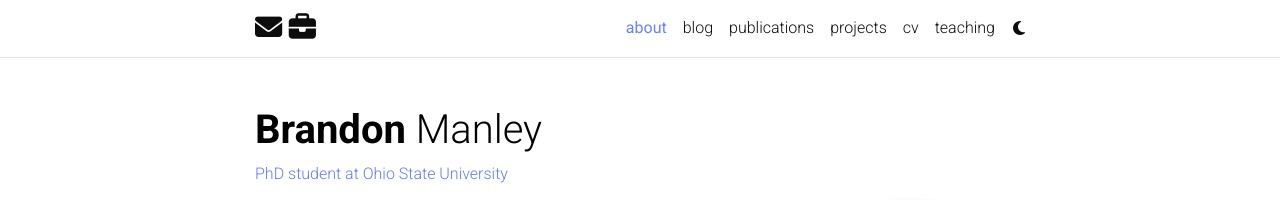
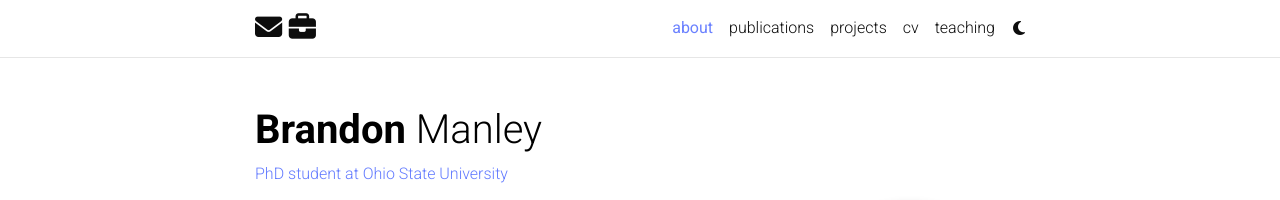
Before and after one commit to brandonmanley/brandonmanley.github.io, a Jekyll site: the page built from _pages/about.md, in a window 1280 px wide. Shown: the top 200 px of the page. Built offline with Jekyll 4.4.1, drawn with Linux system fonts in a browser that asks for light colours; full-size pictures stand in for the smaller copies a plugin makes; comment, search, counter and statistics services are not loaded; a style sheet for code colours, icons or effects is not loaded.

Commit message:
delete blog, fix whitespace for math

```diff
--- a/_bibliography/papers.bib
+++ b/_bibliography/papers.bib
@@ -10,7 +10,7 @@
       archivePrefix={arXiv},
       primaryClass={hep-ph},
       selected={true},
-      abstract={We revisit the problem of the small Bjorken-\(x\) asymptotics of the quark and gluon orbital angular momentum (OAM) distributions in the proton utilizing the revised formalism for small-\(x\) helicity evolution derived recently in a paper by Cougoulic, Kovchegov, Tarasov, and Tawabutr. We relate the quark and gluon OAM distributions at small \(x\) to the polarized dipole amplitudes and their (first) impact-parameter moments. To obtain the \(x\)-dependence of the OAM distributions, we derive novel small-\(x\) evolution equations for the impact-parameter moments of the polarized dipole amplitudes in the double-logarithmic approximation (summing powers of \(\alpha_s \ln(1/x) \) with \(\alpha_s\) the strong coupling constant). We solve these evolution equations numerically and extract the large-\(N_c\), small-\(x\) asymptotics of the quark and gluon OAM distributions, which we determine to be
+      abstract={We revisit the problem of the small Bjorken-\(x\,\) asymptotics of the quark and gluon orbital angular momentum (OAM) distributions in the proton utilizing the revised formalism for small-\(x\) helicity evolution derived recently in a paper by Cougoulic, Kovchegov, Tarasov, and Tawabutr. We relate the quark and gluon OAM distributions at small \(x\) to the polarized dipole amplitudes and their (first) impact-parameter moments. To obtain the \(x\)-dependence of the OAM distributions, we derive novel small-\(x \,\) evolution equations for the impact-parameter moments of the polarized dipole amplitudes in the double-logarithmic approximation (summing powers of \(\alpha_s \ln(1/x) \) with \(\alpha_s\) the strong coupling constant). We solve these evolution equations numerically and extract the large-\(N_c\), small-\(x\) asymptotics of the quark and gluon OAM distributions, which we determine to be
       \( L_{q+\bar{q}}(x,Q^2) \sim L_G(x,Q^2) \sim \Delta \Sigma (x,Q^2) \sim \Delta G (x,Q^2) \sim \left( \frac{1}{x} \right)^{3.66 \sqrt{\frac{\alpha_s N_c}{2\pi}}} \),
       in agreement with an earlier work by Boussarie, Hatta, and Yuan within the precision of our numerical evaluation (here \(N_c\) is the number of quark colors). We also investigate the ratios of the quark and gluon OAM distributions to their helicity distribution counterparts in the small-\(x\) region.},
       preview={oam-paper.gif}
--- a/_config.yml
+++ b/_config.yml
@@ -121,10 +121,15 @@
 # Blog
 # -----------------------------------------------------------------------------
 
-blog_name: al-folio # blog_name will be displayed in your blog page
-blog_nav_title: blog # your blog must have a title for it to be displayed in the nav bar
-blog_description: a simple whitespace theme for academics
-permalink: /blog/:year/:title/
+blog_name:  # blog_name will be displayed in your blog page
+blog_nav_title: # your blog must have a title for it to be displayed in the nav bar
+blog_description:
+permalink:
+
+# blog_name: al-folio # blog_name will be displayed in your blog page
+# blog_nav_title: blog # your blog must have a title for it to be displayed in the nav bar
+# blog_description: a simple whitespace theme for academics
+# permalink: /blog/:year/:title/
 
 # Pagination
 pagination:
```
